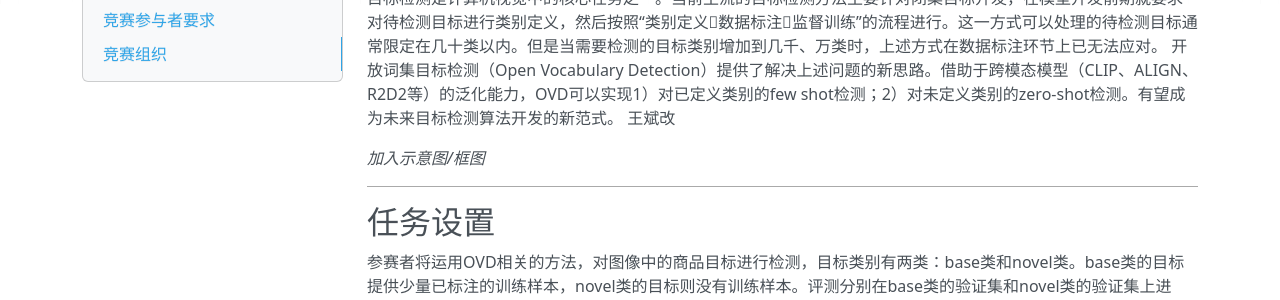
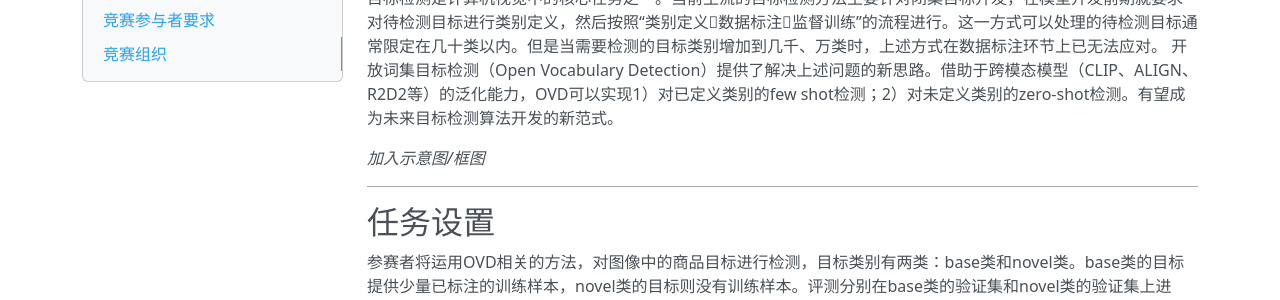
Before and after one commit to 360CVGroup/OVD_Contest, an MkDocs documentation site: the page built from docs/index.md, in a window 1280 px wide and 900 px high. Shown: the part 302-602 px from the top of the window. Built offline with MkDocs 1.6.1, drawn with Linux system fonts in a browser that asks for light colours; nearby versions of some CDN libraries; some of the changed text lies outside the part shown.

Commit message:
modified:   docs/index.md 	modified:   docs/leaderboard.md

```diff
--- a/docs/index.md
+++ b/docs/index.md
@@ -7,7 +7,6 @@ hosted by 360 AI Institute
 
 目标检测是计算机视觉中的核心任务之一。当前主流的目标检测方法主要针对闭集目标开发，在模型开发前期就要求对待检测目标进行类别定义，然后按照“类别定义数据标注监督训练”的流程进行。这一方式可以处理的待检测目标通常限定在几十类以内。但是当需要检测的目标类别增加到几千、万类时，上述方式在数据标注环节上已无法应对。
 开放词集目标检测（Open Vocabulary Detection）提供了解决上述问题的新思路。借助于跨模态模型（CLIP、ALIGN、R2D2等）的泛化能力，OVD可以实现1）对已定义类别的few shot检测；2）对未定义类别的zero-shot检测。有望成为未来目标检测算法开发的新范式。
-王斌改
 
 *加入示意图/框图*
 
```
